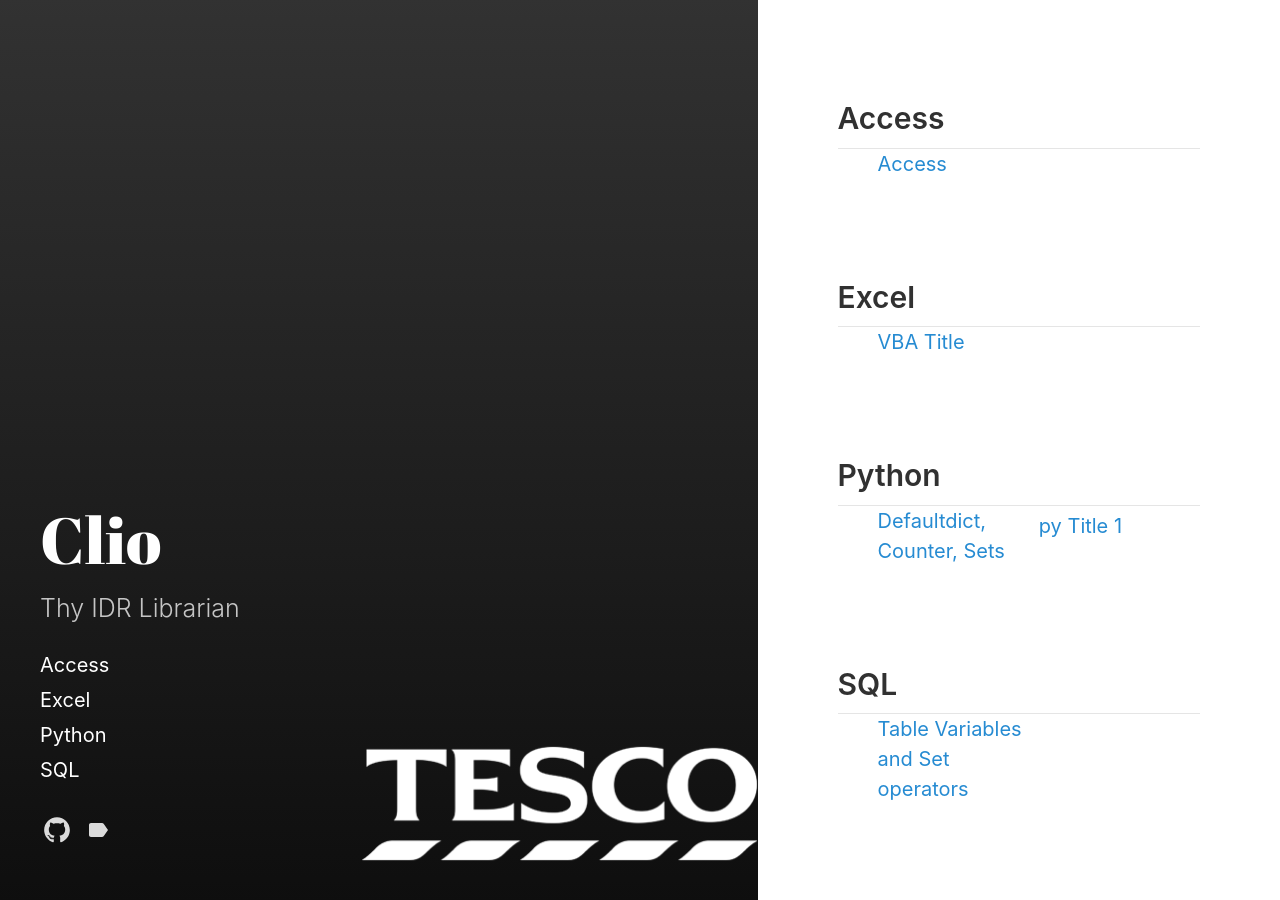
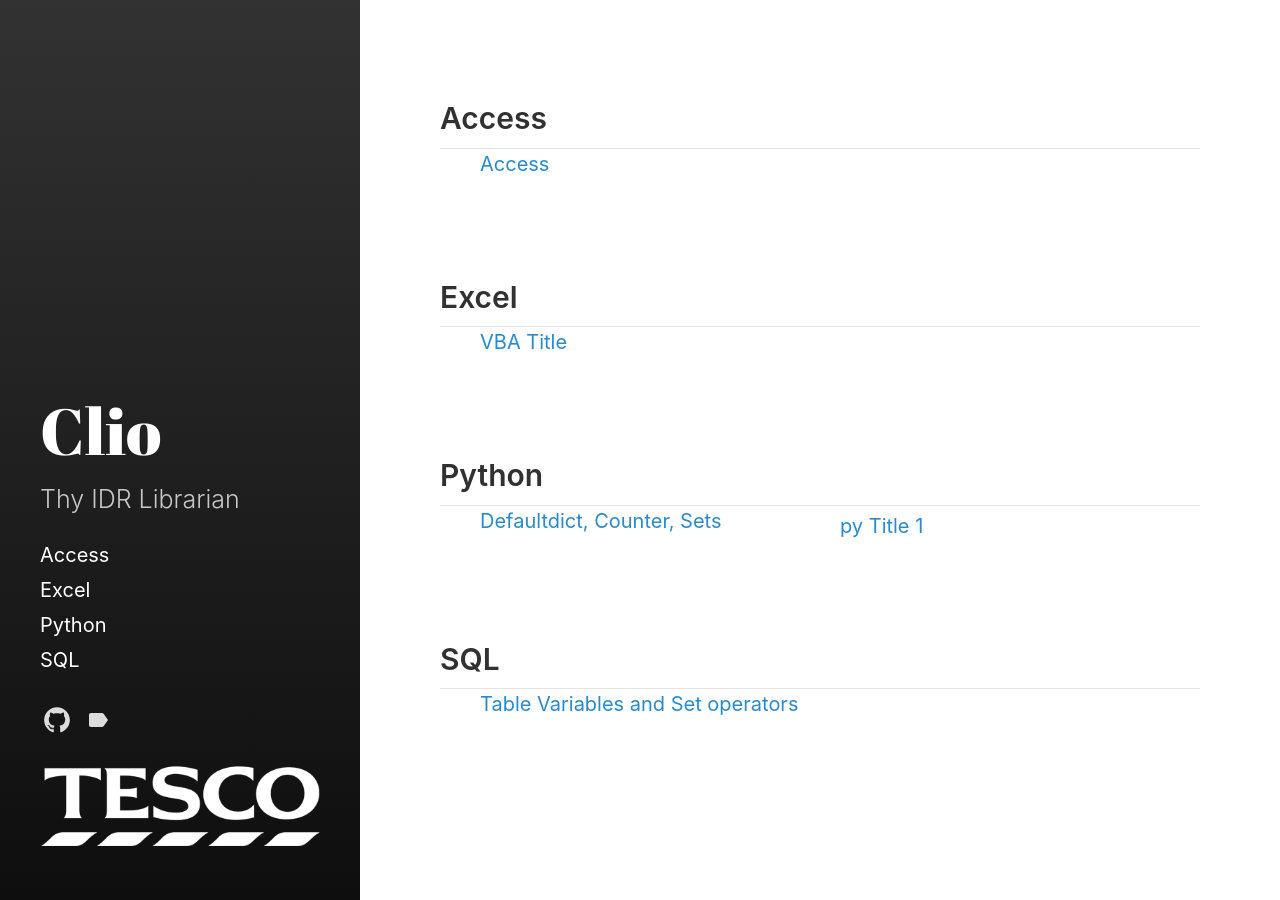
Before and after one commit to tesco-idr/clio, a Jekyll site: the page built from index.html, in a window 1280 px wide. Built offline with Jekyll 4.4.1, drawn with Linux system fonts in a browser that asks for light colours.

Commit message:
img test

```diff
--- a/_includes/sidebar.html
+++ b/_includes/sidebar.html
@@ -15,6 +15,5 @@
 
   {% include sidebar-nav-links.html %}
   {% include sidebar-icon-links.html %}
-
+  <img src="tesco-white.png">
 </div>
-<img src="tesco-white.png">
```
